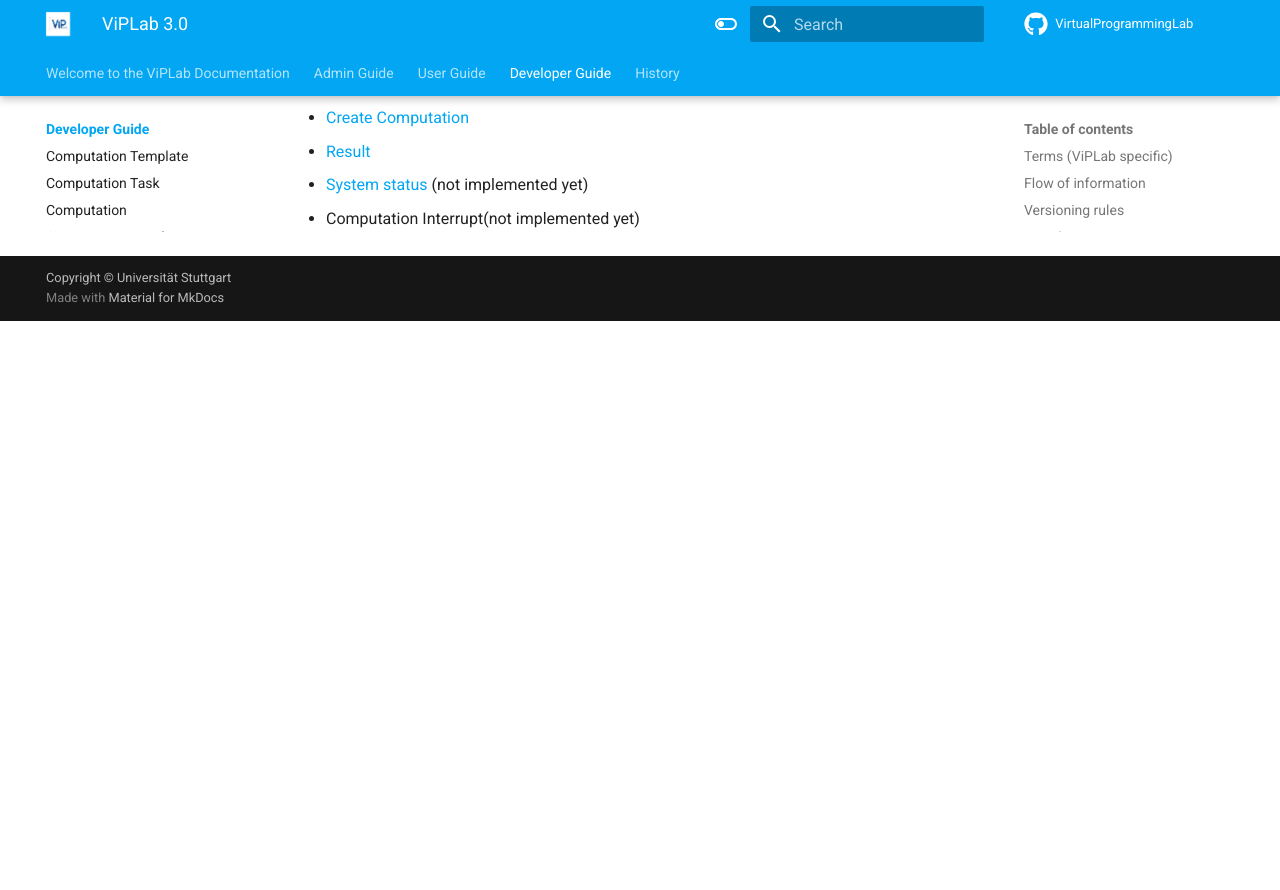
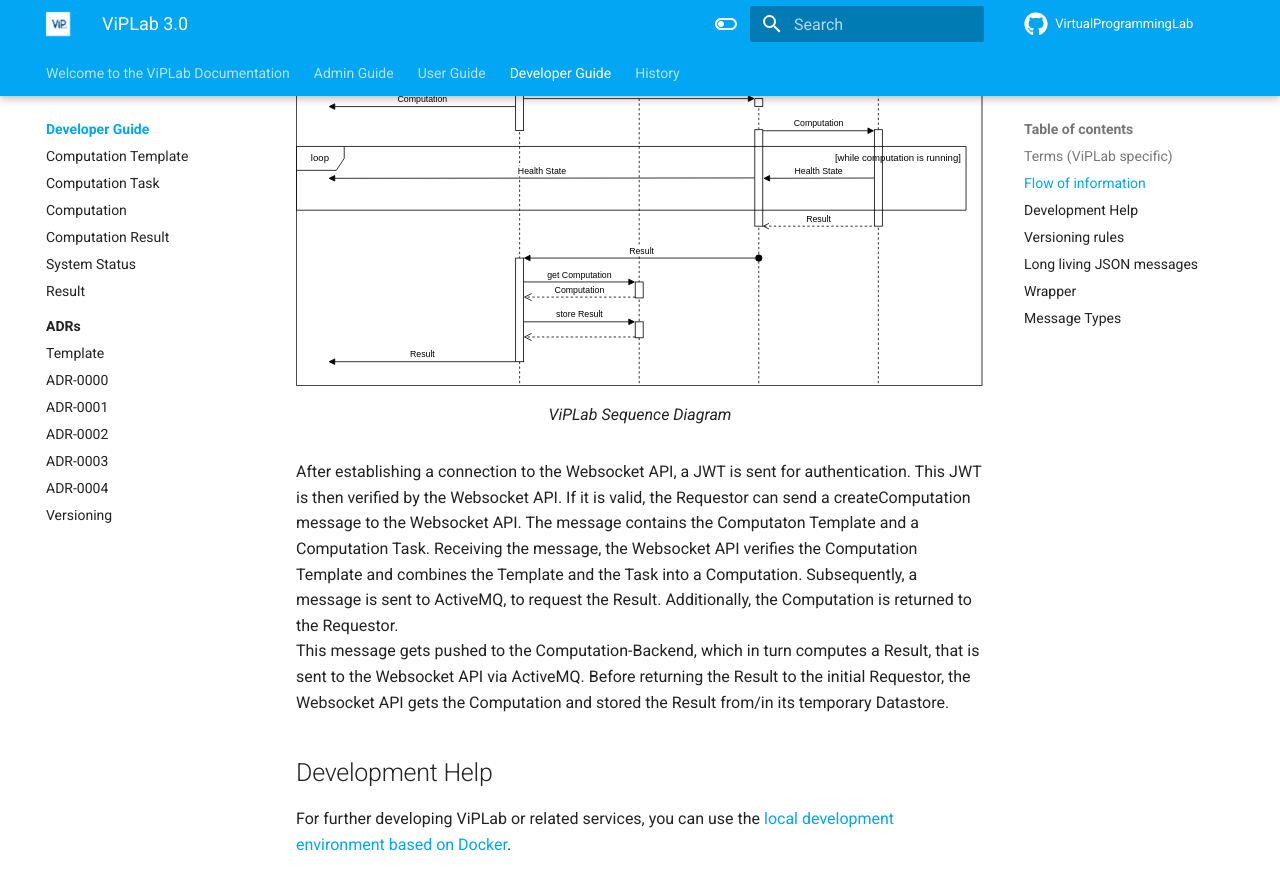
Before and after one commit to VirtualProgrammingLab/documentation, an MkDocs documentation site: the page built from docs/developer/index.md, in a window 1280 px wide and 900 px high, scrolled down 1521 px. Shown: the top 890 px of the window. Built offline with MkDocs 1.6.1 and Material for MkDocs 9.7.7, drawn with Linux system fonts in a browser that asks for light colours; before the commit the page ends 1842 px from its top, so only the background shows below that; some of the changed text lies outside the part shown.

Commit message:
Update content

```diff
--- a/docs/developer/index.md
+++ b/docs/developer/index.md
@@ -23,7 +23,24 @@ Terms (ViPLab specific)
 
 Flow of information
 -------------------
-Describe who is sending which kind of message and gets what back
+<figure markdown>
+  ![ViPLab Sequence Diagram](../images/ViPLab-Sequence-with-Websocket-API.drawio.svg)
+  <figcaption>ViPLab Sequence Diagram</figcaption>
+</figure>
+
+After establishing a connection to the Websocket API, a JWT is sent for authentication.
+This JWT is then verified by the Websocket API.
+If it is valid, the Requestor can send a createComputation message to the Websocket API.
+The message contains the Computaton Template and a Computation Task.
+Receiving the message, the Websocket API verifies the Computation Template and combines the Template and the Task into a Computation.
+Subsequently, a message is sent to ActiveMQ, to request the Result.
+Additionally, the Computation is returned to the Requestor.
+This message gets pushed to the Computation-Backend, which in turn computes a Result, that is sent to the Websocket API via ActiveMQ.
+Before returning the Result to the initial Requestor, the Websocket API gets the Computation and stored the Result from/in its temporary Datastore.
+
+Development Help
+-------------
+For further developing ViPLab or related services, you can use the [local development environment based on Docker](https://github.com/VirtualProgrammingLab/viplab-docker-dev-env).
 
 Versioning rules
 ----------------
```
